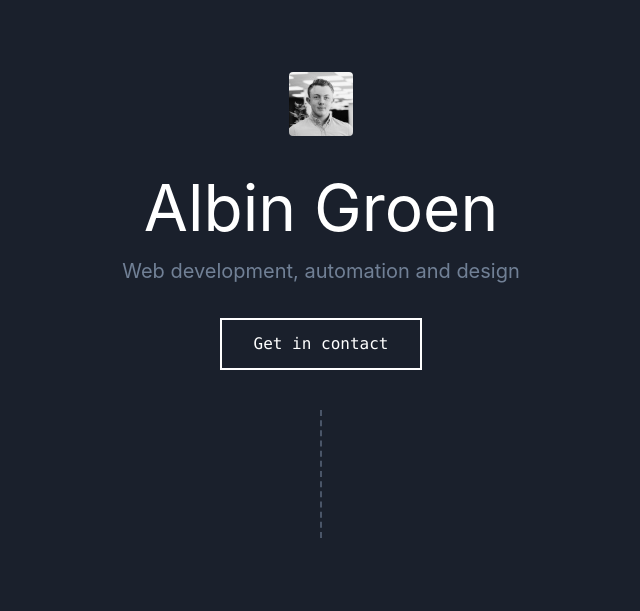
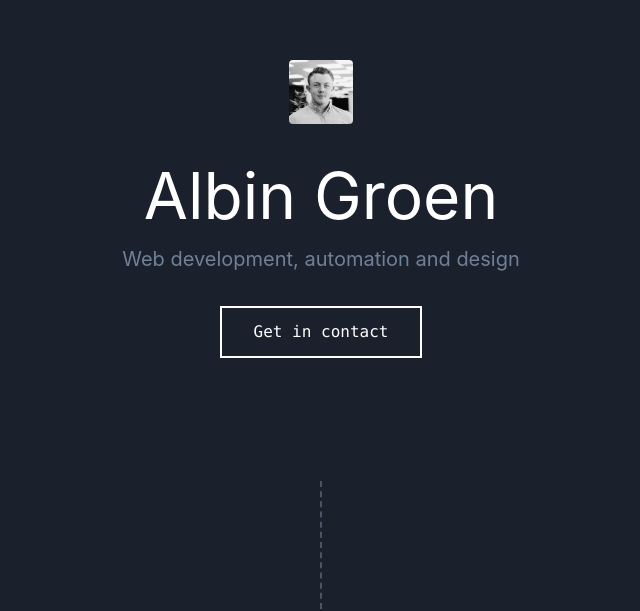
Before and after one commit to albingroen/portfolio-2020, a React (Create React App) app: page / in a window 1280 px wide. Shown: the part 191-802 px from the top of the page, without its empty margins (319-959 px from the left). Built offline with nearby package versions, Linux system fonts and the light colour scheme; no server answers.

Commit message:
🔥 Small style improvements

```diff
--- a/src/views/start/components/footer.tsx
+++ b/src/views/start/components/footer.tsx
@@ -3,7 +3,7 @@ import Button from "../../../components/button";
 
 export default function Footer() {
   return (
-    <div className="pb-16 px-8 bg-gray-900 flex items-center justify-center flex-col">
+    <div className="px-8 bg-gray-900 flex items-center justify-center flex-col">
       <p className="text-gray-600 text-xl">
         Web development, automation and design
       </p>
--- a/src/views/start/components/hero.tsx
+++ b/src/views/start/components/hero.tsx
@@ -4,7 +4,7 @@ import Profile from "../../../images/profile_square.jpeg";
 
 export default function Hero() {
   return (
-    <div className="pb-16 pt-64 px-8 bg-gray-900 h-screen flex items-center justify-center flex-col">
+    <div className="px-8 bg-gray-900 h-screen flex items-center justify-center flex-col mb-20">
       <img src={Profile} alt="Profile" className="w-16 h-16 mb-6 rounded" />
       <h1 className="text-white text-center text-6xl">Albin Groen</h1>
       <p className="text-gray-600 text-xl">
@@ -13,7 +13,7 @@ export default function Hero() {
       <a href="mailto:albin.groen@gmail.com?subject=Hello%20Albin!">
         <Button className="mt-8">Get in contact</Button>
       </a>
-      <div className="relative">
+      <div className="absolute left-auto bottom-0">
         <div className="border-gray-700 border-dashed border-r-2 h-32 mt-10"></div>
         <div className="absolute top-0 left-0 w-1 h-32">
           <div className="border-white h-full w-full border-r-2 h-12 mt-10 animated-border"></div>
```
